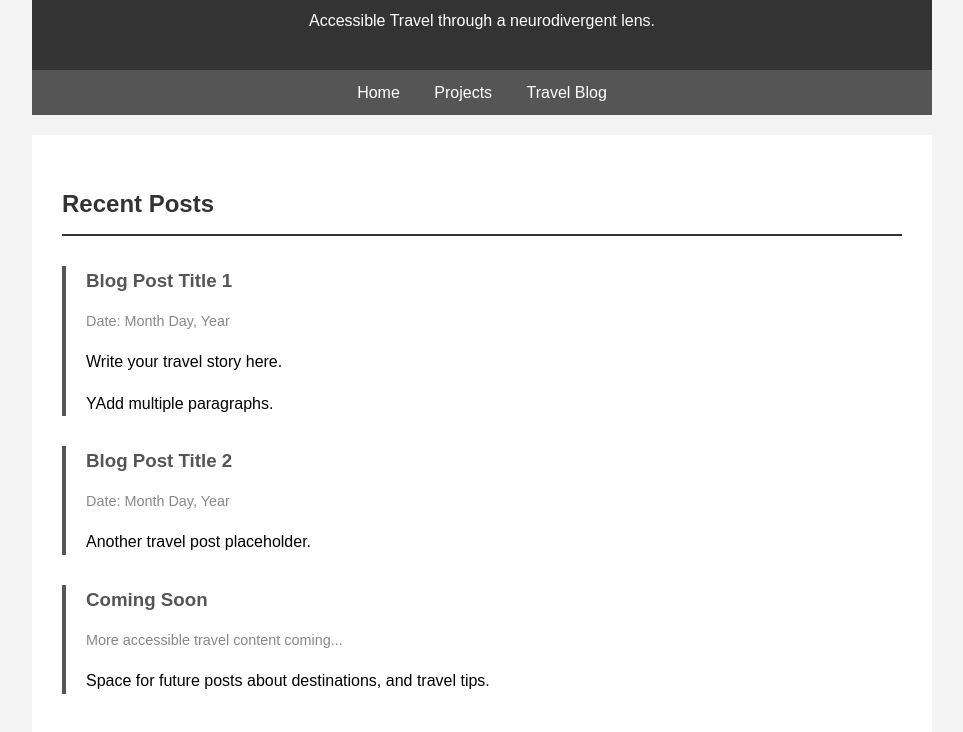
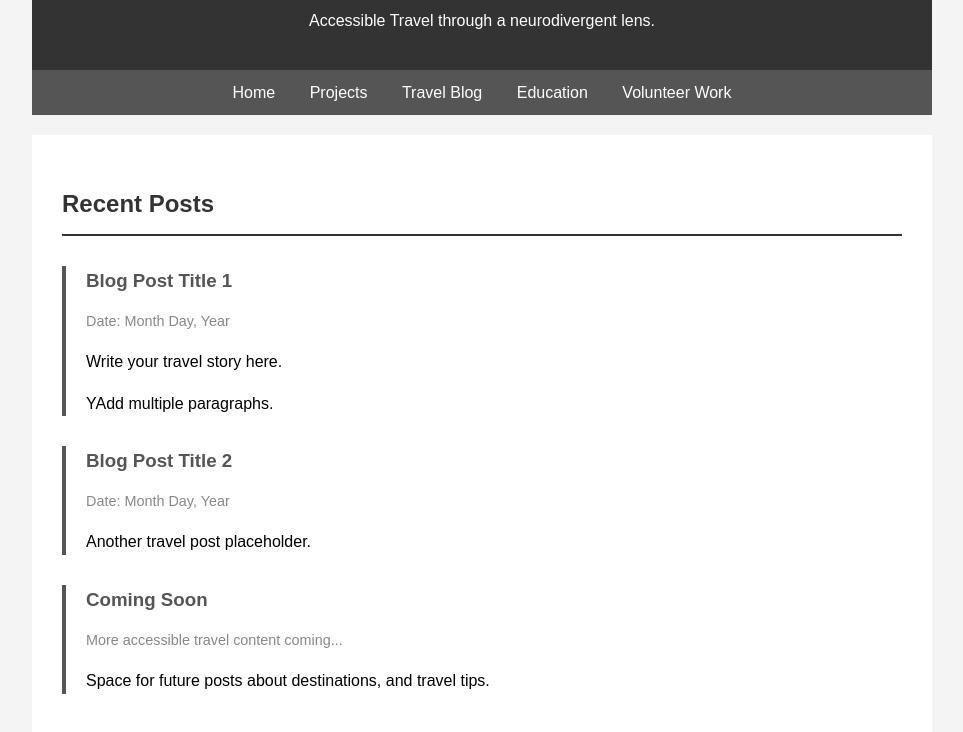
Before and after one commit to TylerCooley-CC/TylerCooley-CC.github.io, a plain HTML site: page travel.html in a window 1280 px wide. Shown: the part 176-908 px from the top of the page, without its empty margins (158-1121 px from the left). Drawn offline with Linux system fonts and the light colour scheme.

Commit message:
Update travel.html
updated nav to have education and volunteer work pages

```diff
--- a/travel.html
+++ b/travel.html
@@ -68,6 +68,8 @@
         <a href="index.html">Home</a>
         <a href="projects.html">Projects</a>
         <a href="travel.html">Travel Blog</a>
+        <a href="education.html">Education</a>
+        <a href="volunteer.html">Volunteer Work</a>
     </nav>
 
     <div class="content">
```
